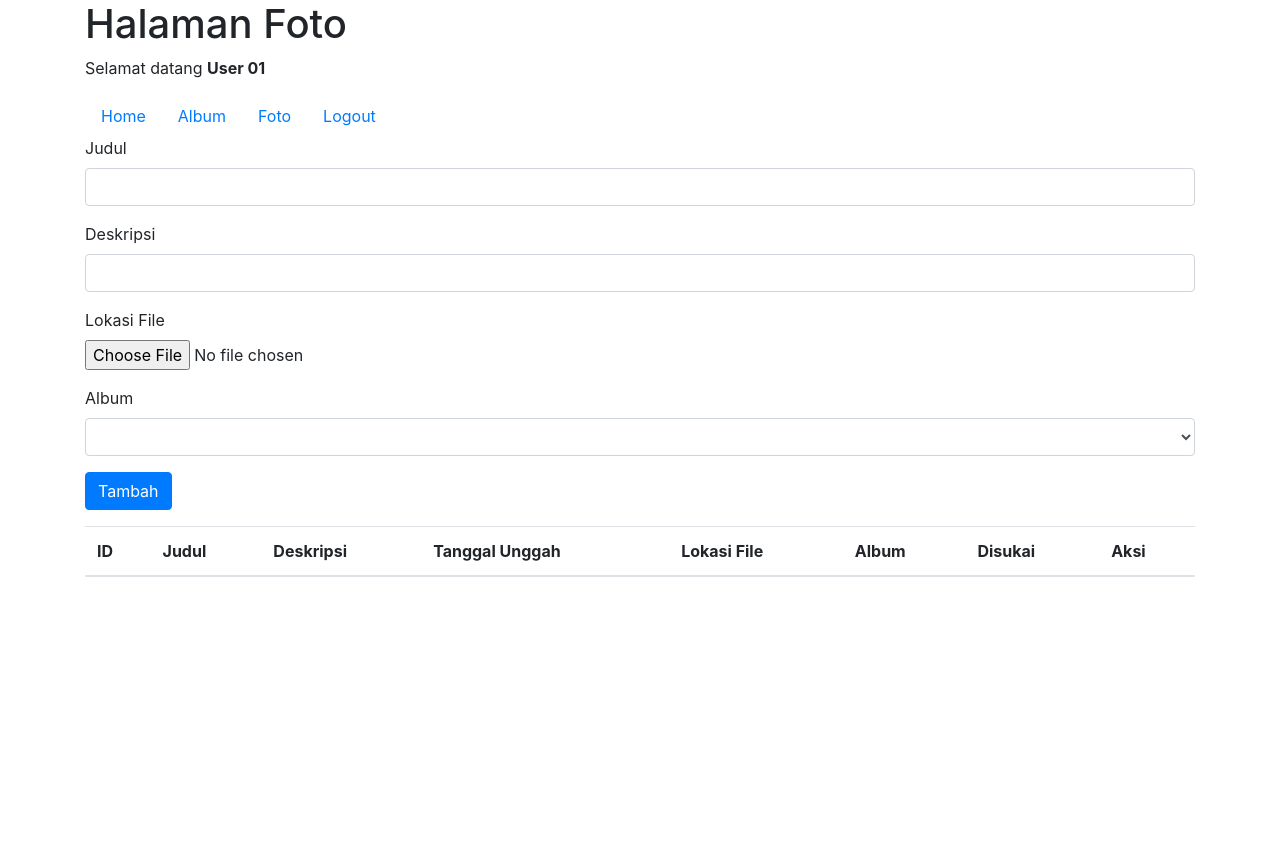
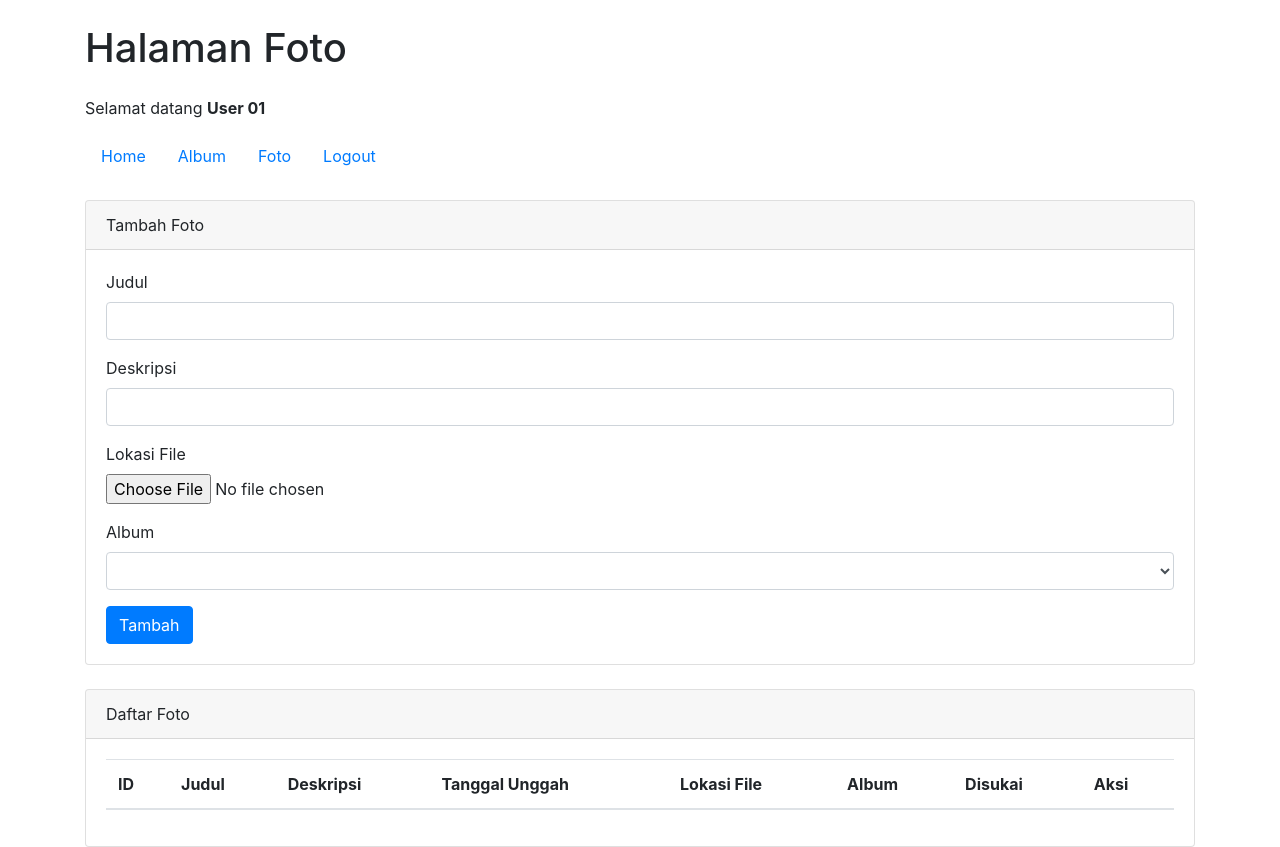
Before and after one commit to muhammadnijarmaulana/ukkgallery2024, a PHP site: page /foto.php in a window 1280 px wide. Before the commit the page ends 577 px from the top, so only its background shows below. Run offline with PHP 8.4, Linux system fonts and the light colour scheme; a user stored in the database is signed in; data comes from the database, SQL or seed files in the repository; lists and menus that the app fills with data are empty; some libraries are stand-ins or nearby versions.

Commit message:
Update foto.php

```diff
--- a/foto.php
+++ b/foto.php
@@ -16,8 +16,8 @@
 </head>
 <body>
     <div class="container">
-        <h1>Halaman Foto</h1>
-        <p>Selamat datang <b><?=$_SESSION['namalengkap']?></b></p>
+        <h1 class="mt-4 mb-4">Halaman Foto</h1>
+        <p>Selamat datang <b><?php echo isset($_SESSION['namalengkap']) ? $_SESSION['namalengkap'] : ''; ?></b></p>
 
         <ul class="nav">
             <li class="nav-item"><a class="nav-link" href="index.php">Home</a></li>
@@ -26,6 +26,11 @@
             <li class="nav-item"><a class="nav-link" href="logout.php">Logout</a></li>
         </ul>
 
+        <div class="card mt-4">
+            <div class="card-header">
+                Tambah Foto
+            </div>
+            <div class="card-body">
                 <form action="tambah_foto.php" method="post" enctype="multipart/form-data">
                     <div class="form-group">
                         <label for="judulfoto">Judul</label>
@@ -48,7 +53,7 @@
                                 $sql=mysqli_query($conn,"select * from album where userid='$userid'");
                                 while($data=mysqli_fetch_array($sql)){
                             ?>
-                            <option value="<?=$data['albumid']?>"><?=$data['namaalbum']?></option>
+                                    <option value="<?php echo $data['albumid']; ?>"><?php echo $data['namaalbum']; ?></option>
                             <?php
                                 }
                             ?>
@@ -56,8 +61,15 @@
                     </div>
                     <button type="submit" class="btn btn-primary">Tambah</button>
                 </form>
+            </div>
+        </div>
 
-        <table class="table mt-3">
+        <div class="card mt-4">
+            <div class="card-header">
+                Daftar Foto
+            </div>
+            <div class="card-body">
+                <table class="table">
                     <thead>
                         <tr>
                             <th>ID</th>
@@ -78,14 +90,14 @@
                             while($data=mysqli_fetch_array($sql)){
                         ?>
                                 <tr>
-                            <td><?=$data['fotoid']?></td>
-                            <td><?=$data['judulfoto']?></td>
-                            <td><?=$data['deskripsifoto']?></td>
-                            <td><?=$data['tanggalunggah']?></td>
+                                    <td><?php echo $data['fotoid']; ?></td>
+                                    <td><?php echo $data['judulfoto']; ?></td>
+                                    <td><?php echo $data['deskripsifoto']; ?></td>
+                                    <td><?php echo $data['tanggalunggah']; ?></td>
                                     <td>
-                                <img src="gambar/<?=$data['lokasifile']?>" width="200px">
+                                        <img src="gambar/<?php echo $data['lokasifile']; ?>" width="200px">
                                     </td>
-                            <td><?=$data['namaalbum']?></td>
+                                    <td><?php echo $data['namaalbum']; ?></td>
                                     <td>
                                         <?php
                                             $fotoid=$data['fotoid'];
@@ -94,8 +106,8 @@
                                         ?>
                                     </td>
                                     <td>
-                                <a href="hapus_foto.php?fotoid=<?=$data['fotoid']?>" class="btn btn-danger">Hapus</a>
-                                <a href="edit_foto.php?fotoid=<?=$data['fotoid']?>" class="btn btn-warning">Edit</a>
+                                        <a href="hapus_foto.php?fotoid=<?php echo $data['fotoid']; ?>" class="btn btn-danger">Hapus</a>
+                                        <a href="edit_foto.php?fotoid=<?php echo $data['fotoid']; ?>" class="btn btn-warning">Edit</a>
                                     </td>
                                 </tr>
                         <?php
@@ -104,6 +116,8 @@
                     </tbody>
                 </table>
             </div>
+        </div>
+    </div>
     <!-- Bootstrap JS -->
     <script src="https://code.jquery.com/jquery-3.5.1.slim.min.js"></script>
     <script src="https://cdn.jsdelivr.net/npm/@popperjs/core@2.5.4/dist/umd/popper.min.js"></script>
```
Lines whose indentation alone changed are shown as unchanged.
